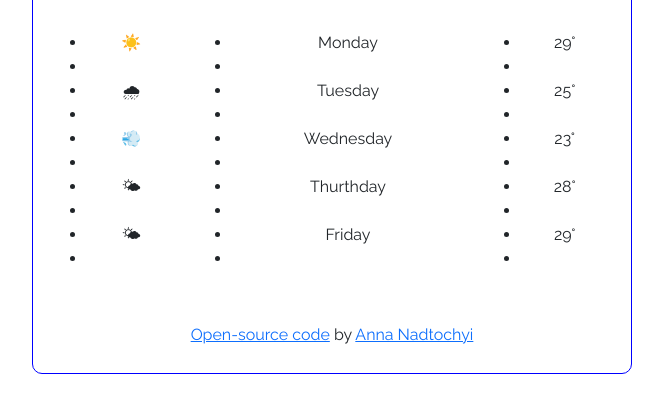
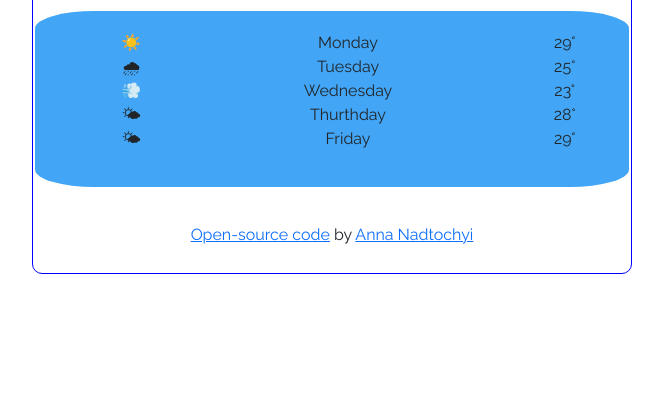
Before and after one commit to korobochko-coder/SheCodes-Project, a plain HTML site: page index.html in a window 1280 px wide. Shown: the part 418-812 px from the top of the page, without its empty margins (308-971 px from the left). Drawn offline with nearby package versions, Linux system fonts and the light colour scheme.

Commit message:
forecast for a week CSS

```diff
--- a/src/style.css
+++ b/src/style.css
@@ -109,3 +109,19 @@
 .creator {
   text-align: center;
 }
+
+.week {
+  background-color: #42a5f5;
+  margin: 20px;
+  padding: 0;
+  position: relative;
+  max-width: 500px;
+  border-radius: 10%;
+  left: -20px;
+}
+
+.visual,
+.day,
+.gradusy {
+  list-style: none;
+}
```
